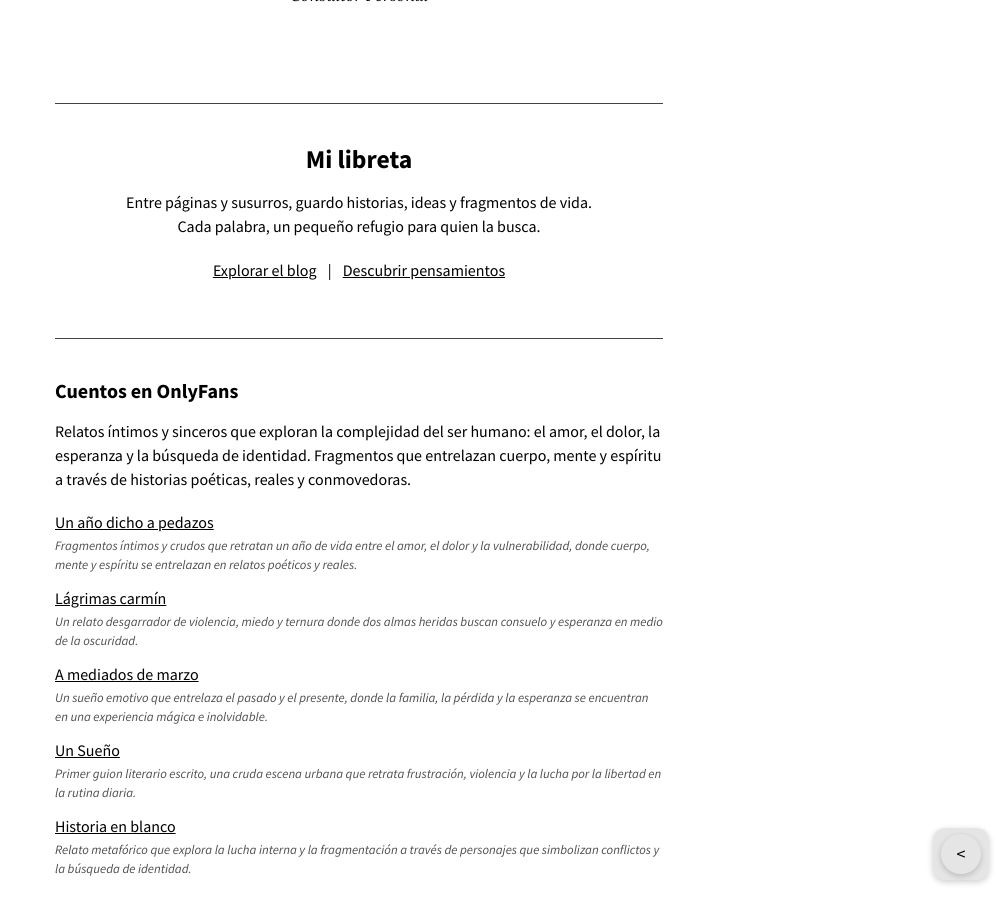
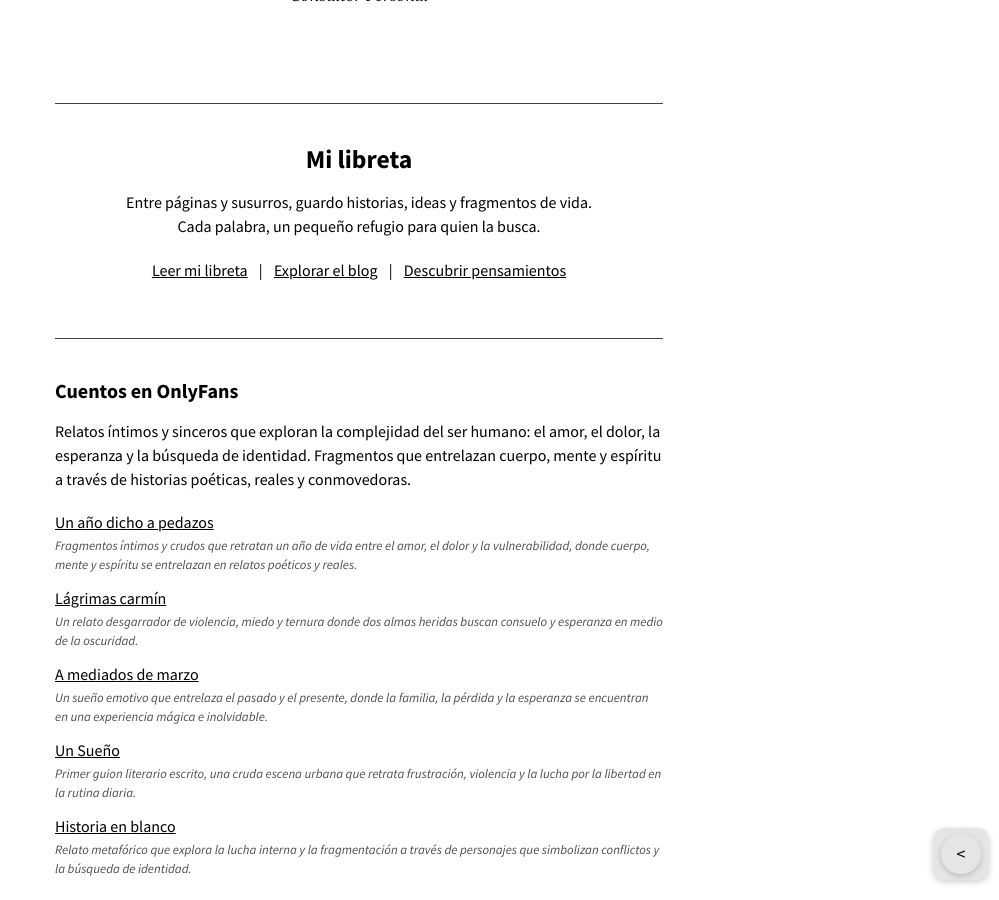
Before and after one commit to KajiiNarumi/iasuarezv, a Jekyll site: the page built from libreta.html, in a window 1280 px wide and 900 px high, scrolled down 305 px. Shown: the whole window, without its empty margins (281-1280 px from the left). Built offline with Jekyll 4.4.1, drawn with Linux system fonts in a browser that asks for light colours; nearby versions of some CDN libraries.

Commit message:
Update libreta.html

```diff
--- a/libreta.html
+++ b/libreta.html
@@ -11,6 +11,7 @@ title: "Mi libreta"
     Cada palabra, un pequeño refugio para quien la busca.</p>
 
     <p>
+      <a href="/libreta/" title="Leer blog">Leer mi libreta</a> |
       <a href="/bitacora/" title="Leer blog">Explorar el blog</a> |
       <a href="/memorias/" title="Descubrir pensamientos">Descubrir pensamientos</a>
     </p>
```
